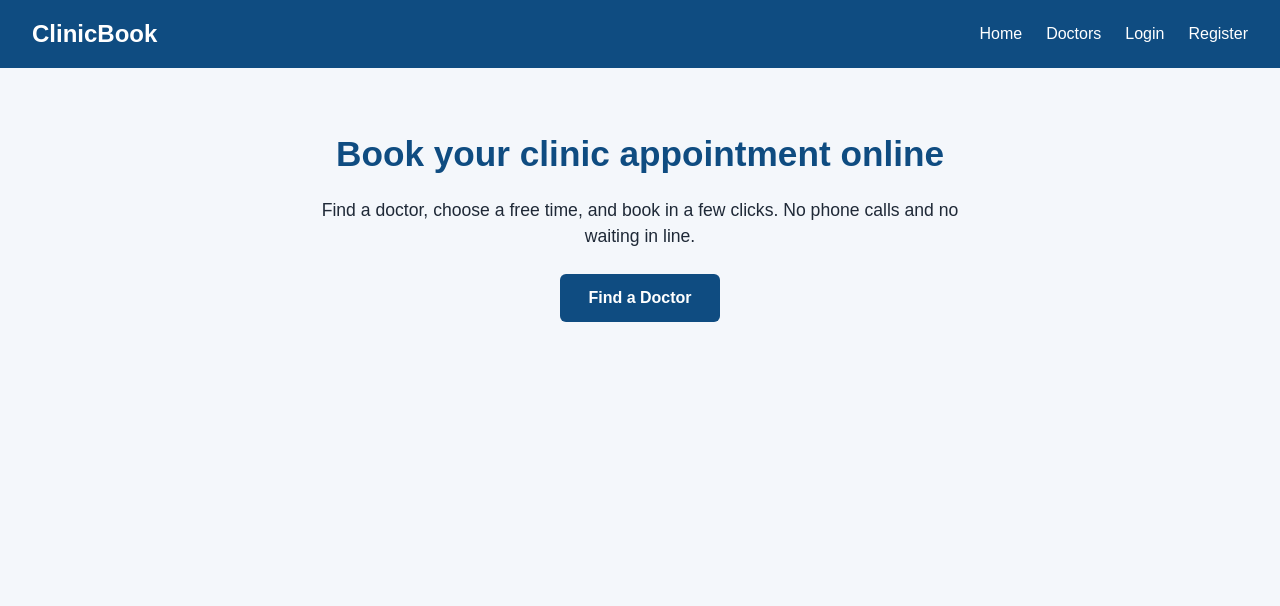
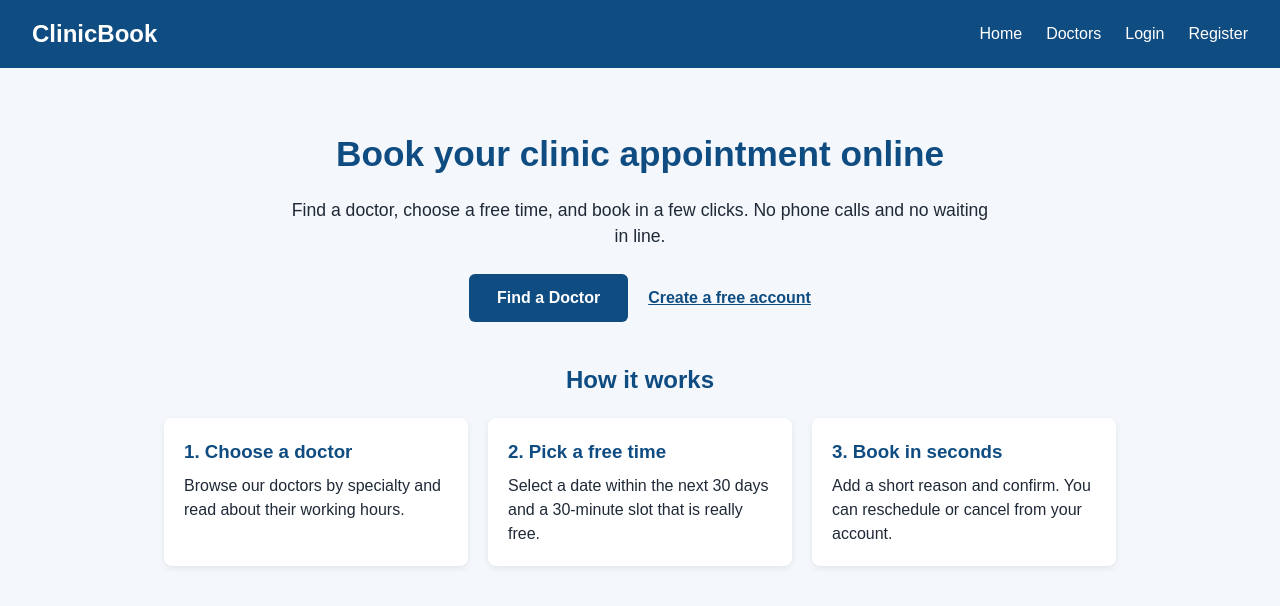
Before and after one commit to yenus462/clinicbook, a React app in the folder frontend/: page / in a window 1280 px wide. Shown: the top 606 px of the page. Built offline with nearby package versions, Linux system fonts and the light colour scheme; no server answers; the HTML template or start-up script is replaced by a standard one.

Commit message:
Redesign home page with how-it-works section

```diff
--- a/frontend/src/pages/Home.css
+++ b/frontend/src/pages/Home.css
@@ -1,29 +1,80 @@
-.home {
-  max-width: 700px;
-  margin: 60px auto;
+.home-hero {
+  max-width: 760px;
+  margin: 60px auto 40px;
   padding: 0 24px;
   text-align: center;
 }
 
-.home h1 {
+.home-hero h1 {
   font-size: 2.2rem;
   margin-bottom: 16px;
 }
 
-.home p {
+.home-hero p {
   font-size: 1.1rem;
   margin-bottom: 24px;
+}
+
+.home-actions {
+  display: flex;
+  flex-wrap: wrap;
+  justify-content: center;
+  align-items: center;
+  gap: 20px;
 }
 
 .home-button {
   display: inline-block;
   padding: 12px 28px;
-  background-color: #0f4c81;
+  background-color: var(--color-primary);
   color: #ffffff;
   border-radius: 6px;
   font-weight: bold;
 }
 
 .home-button:hover {
-  background-color: #0c3d68;
+  background-color: var(--color-primary-dark);
 }
+
+.home-link {
+  font-weight: bold;
+  text-decoration: underline;
+}
+
+.home-steps {
+  max-width: 1000px;
+  margin: 0 auto;
+  padding: 0 24px;
+}
+
+.home-steps h2 {
+  text-align: center;
+  margin-bottom: 20px;
+}
+
+.home-steps-grid {
+  display: grid;
+  grid-template-columns: repeat(auto-fit, minmax(240px, 1fr));
+  gap: 20px;
+}
+
+.home-step {
+  background-color: #ffffff;
+  border-radius: var(--radius);
+  padding: 20px;
+  box-shadow: var(--shadow);
+}
+
+.home-step h3 {
+  margin-bottom: 8px;
+}
+
+@media (max-width: 600px) {
+  .home-hero {
+    margin-top: 32px;
+  }
+
+  .home-hero h1 {
+    font-size: 1.7rem;
+  }
+}
--- a/frontend/src/pages/Home.jsx
+++ b/frontend/src/pages/Home.jsx
@@ -1,17 +1,68 @@
 import { Link } from "react-router-dom";
+import { useAuth } from "../context/useAuth";
 import "./Home.css";
 
+const STEPS = [
+  {
+    title: "1. Choose a doctor",
+    text: "Browse our doctors by specialty and read about their working hours.",
+  },
+  {
+    title: "2. Pick a free time",
+    text: "Select a date within the next 30 days and a 30-minute slot that is really free.",
+  },
+  {
+    title: "3. Book in seconds",
+    text: "Add a short reason and confirm. You can reschedule or cancel from your account.",
+  },
+];
+
 function Home() {
+  const { user } = useAuth();
+
   return (
-    <div className="home">
+    <div>
+      <section className="home-hero">
         <h1>Book your clinic appointment online</h1>
         <p>
-        Find a doctor, choose a free time, and book in a few clicks. No phone
-        calls and no waiting in line.
+          Find a doctor, choose a free time, and book in a few clicks. No phone calls and no
+          waiting in line.
         </p>
+
+        <div className="home-actions">
           <Link to="/doctors" className="home-button">
             Find a Doctor
           </Link>
+
+          {!user && (
+            <Link to="/register" className="home-link">
+              Create a free account
+            </Link>
+          )}
+          {user && user.role === "PATIENT" && (
+            <Link to="/my-appointments" className="home-link">
+              My appointments
+            </Link>
+          )}
+          {user && user.role === "ADMIN" && (
+            <Link to="/admin" className="home-link">
+              Open the admin dashboard
+            </Link>
+          )}
+        </div>
+      </section>
+
+      <section className="home-steps" aria-labelledby="how-it-works">
+        <h2 id="how-it-works">How it works</h2>
+        <div className="home-steps-grid">
+          {STEPS.map((step) => (
+            <div className="home-step" key={step.title}>
+              <h3>{step.title}</h3>
+              <p>{step.text}</p>
+            </div>
+          ))}
+        </div>
+      </section>
     </div>
   );
 }
```
Lines whose indentation alone changed are shown as unchanged.
